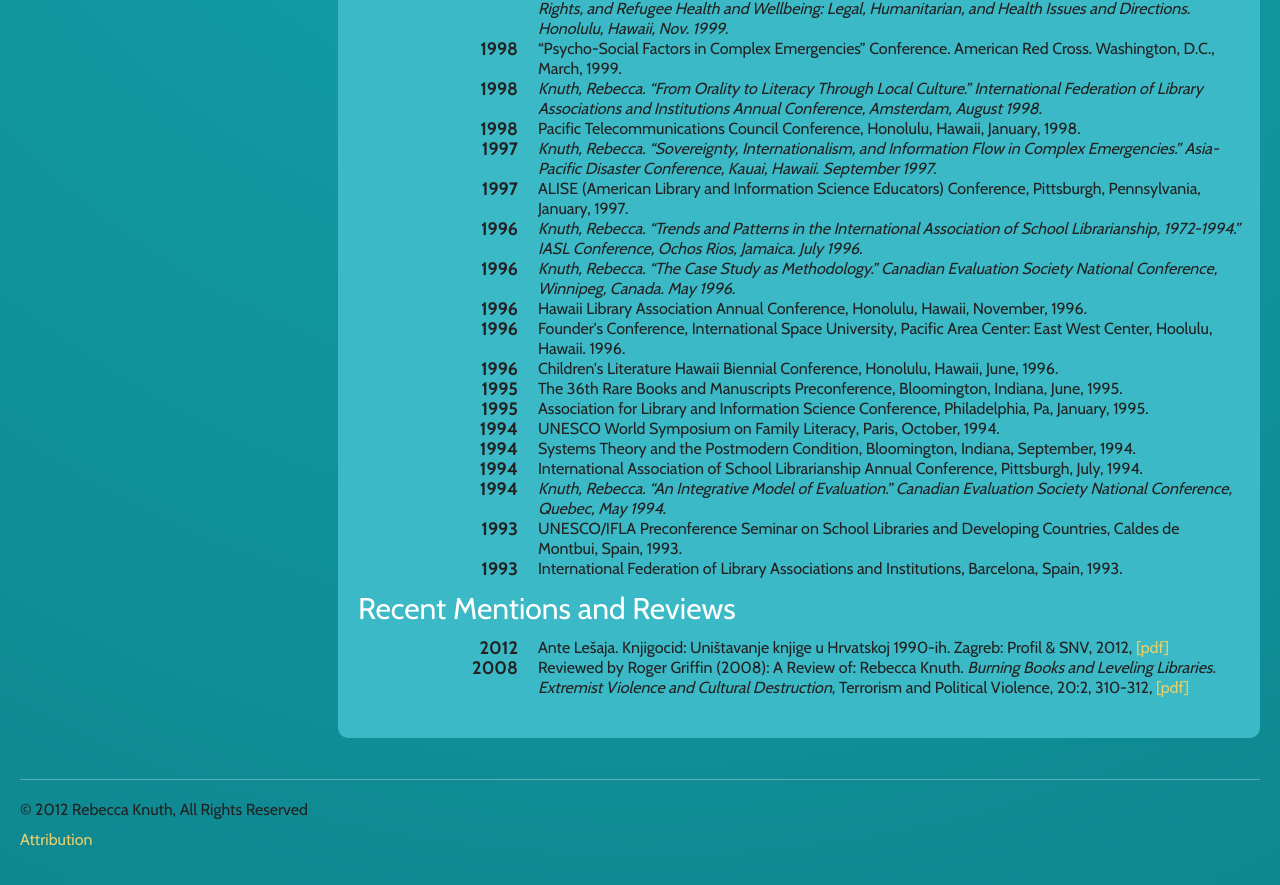
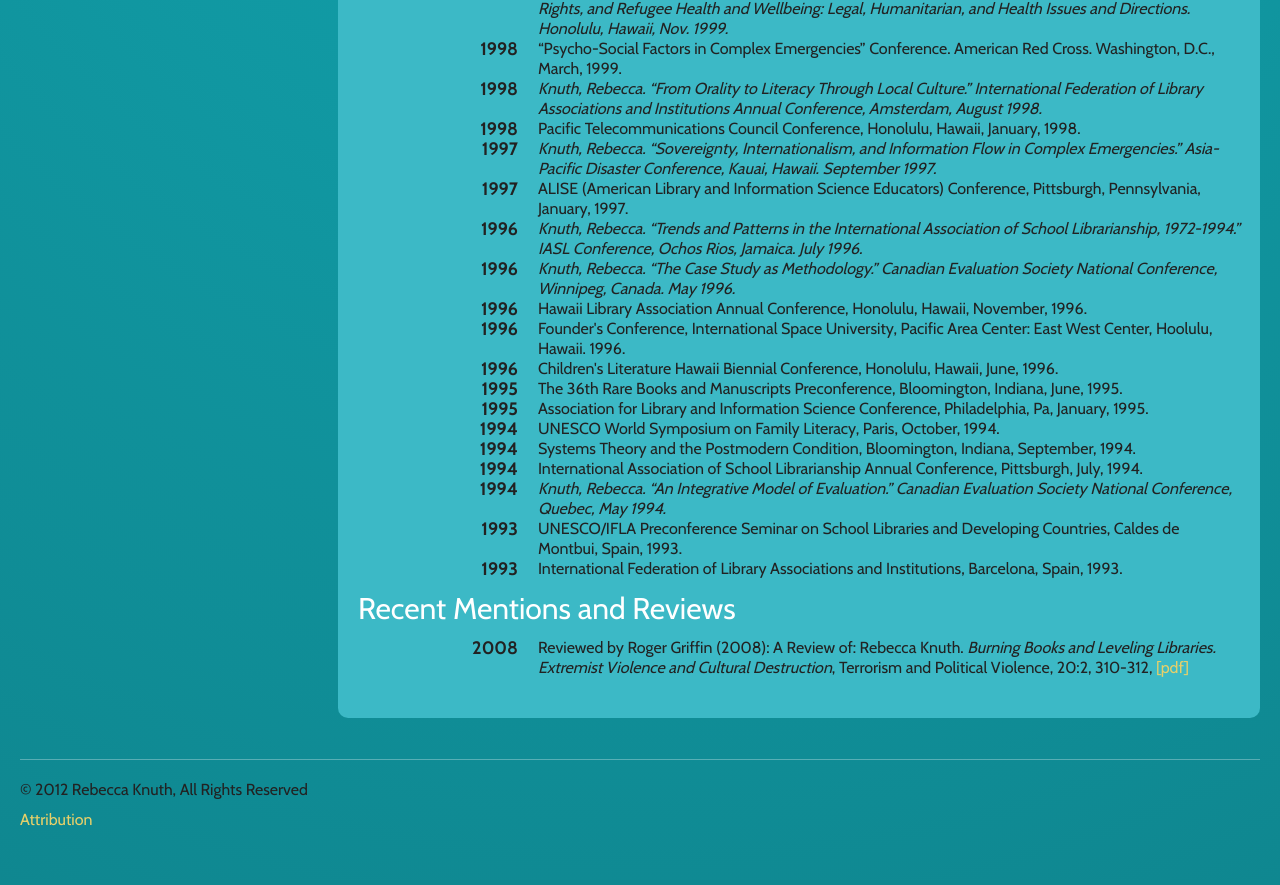
Before and after one commit to eknuth/rebecca-knuth, a Jekyll site: the page built from experience.html, in a window 1280 px wide and 900 px high, scrolled down 1867 px. Shown: the top 885 px of the window. Built offline with Jekyll 4.4.1, drawn with Linux system fonts in a browser that asks for light colours; nearby versions of some CDN libraries; library files that are not in the unit come from our copies.

Commit message:
removing citation

```diff
--- a/experience.html
+++ b/experience.html
@@ -150,7 +150,5 @@
 <a id="recent-mentions"> </a>
 <h2>Recent Mentions and Reviews</h2>
 <dl class="dl-horizontal">
-	<dt>2012</dt>
-	<dd>Ante Lešaja. Knjigocid: Uništavanje knjige u Hrvatskoj 1990-ih. Zagreb: Profil & SNV, 2012, <a href="pdfs/lesaja_2012.pdf">[pdf]</a></dd>
 	<dt>2008</dt>
 	<dd>Reviewed by Roger Griffin (2008): A Review of: Rebecca Knuth. <em>Burning Books and Leveling Libraries. Extremist Violence and Cultural Destruction</em>, Terrorism and Political Violence, 20:2, 310-312, <a href="pdfs/griffin_2008.pdf">[pdf]</a></dd>
```
Also changed, not shown: 2 other files.
